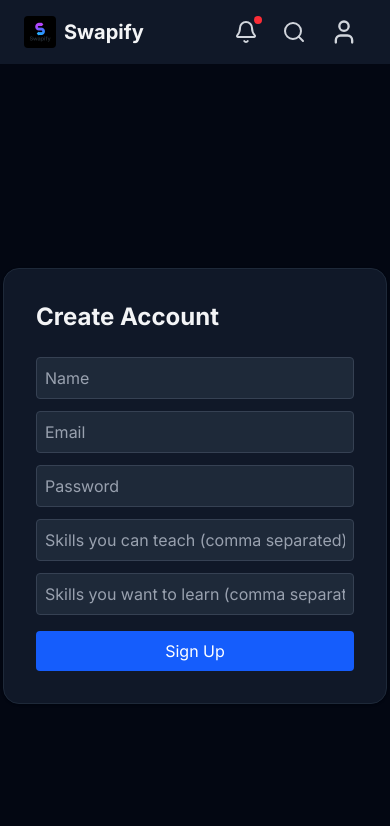
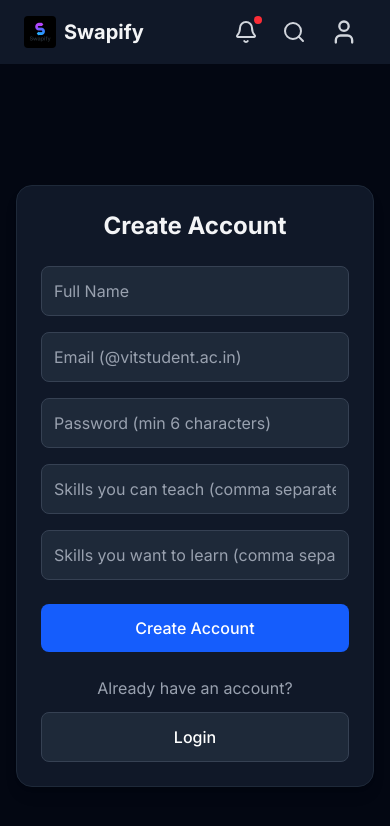
Before and after one commit to ArjunIyyappanav/swapify, a React (Vite) app in the folder frontend/: page /signup in a window 390 px wide. Shown: the top 826 px of the page. Built offline with nearby package versions, Linux system fonts and the light colour scheme; no server answers.

Commit message:
Improved responsiveness and added routing

```diff
--- a/frontend/src/main.jsx
+++ b/frontend/src/main.jsx
@@ -22,7 +22,7 @@ function Root() {
       <Navbar />
       <Routes>
         {/* Default Route */}
-        <Route path="/" element={<Navigate to="/dashboard" replace />} />
+        <Route path="/" element={<Navigate to="/login" replace />} />
         {/* Public Routes */}
         <Route path="/signup" element={<Signup />} />
         <Route path="/login" element={<Login />} />
@@ -93,7 +93,7 @@ function Root() {
           }
         />
         {/* Fallback */}
-        <Route path="*" element={<Navigate to="/dashboard" replace />} />
+        <Route path="*" element={<Navigate to="/login" replace />} />
       </Routes>
     </div>
   );
--- a/frontend/src/pages/Login.jsx
+++ b/frontend/src/pages/Login.jsx
@@ -22,32 +22,45 @@ export default function Login() {
   };
 
   return (
-    <div className="flex items-center justify-center h-screen bg-gray-950 text-gray-100">
+    <div className="flex items-center justify-center min-h-screen bg-gray-950 text-gray-100 p-4">
+      <div className="w-full max-w-md">
         <form
           onSubmit={handleSubmit}
-        className="bg-gray-900 border border-gray-800 p-8 rounded-2xl shadow w-96"
+          className="bg-gray-900 border border-gray-800 p-6 sm:p-8 rounded-2xl shadow-lg"
         >
-        <h1 className="text-2xl font-bold mb-6">Login</h1>
+          <h1 className="text-2xl sm:text-3xl font-bold mb-6 text-center">Login</h1>
           <input
             name="email"
             placeholder="Email"
             onChange={handleChange}
-          className="w-full p-2 mb-3 rounded bg-gray-800 border border-gray-700 placeholder:text-gray-400"
+            className="w-full p-3 mb-4 rounded-lg bg-gray-800 border border-gray-700 placeholder:text-gray-400 focus:border-blue-500 focus:outline-none transition-colors"
           />
           <input
             type="password"
             name="password"
             placeholder="Password"
             onChange={handleChange}
-          className="w-full p-2 mb-4 rounded bg-gray-800 border border-gray-700 placeholder:text-gray-400"
+            className="w-full p-3 mb-6 rounded-lg bg-gray-800 border border-gray-700 placeholder:text-gray-400 focus:border-blue-500 focus:outline-none transition-colors"
           />
           <button
             type="submit"
-          className="w-full bg-blue-600 text-white py-2 rounded hover:bg-blue-700"
+            className="w-full bg-blue-600 text-white py-3 rounded-lg hover:bg-blue-700 transition-colors font-medium"
           >
             Login
           </button>
+
+          <div className="mt-6 text-center">
+            <p className="text-gray-400 mb-3">Don't have an account?</p>
+            <button
+              type="button"
+              onClick={() => navigate('/signup')}
+              className="w-full bg-gray-800 text-white py-3 rounded-lg hover:bg-gray-700 transition-colors font-medium border border-gray-700"
+            >
+              Create Account
+            </button>
+          </div>
         </form>
+      </div>
     </div>
   );
 }
--- a/frontend/src/pages/signup.jsx
+++ b/frontend/src/pages/signup.jsx
@@ -1,8 +1,10 @@
 import { useState } from "react";
+import { useNavigate } from "react-router-dom";
 import axios from "../utils/api";
 
 export default function Signup() {
   const [formData, setFormData] = useState({ name: "", email: "", password: "", skills_offered: "", skills_wanted: "" });
+  const navigate = useNavigate();
 
   const handleChange = e => setFormData({ ...formData, [e.target.name]: e.target.value });
 
@@ -17,7 +19,8 @@ export default function Signup() {
         skills_wanted: formData.skills_wanted.split(",").map(s => s.trim()).filter(Boolean),
       };
       await axios.post("/auth/signup", payload, { withCredentials: true });
-      alert("Signup successful!");
+      alert("Signup successful! Please login to continue.");
+      navigate('/login');
     } catch (err) {
       console.error(err);
       alert("Signup failed");
@@ -25,16 +28,66 @@ export default function Signup() {
   };
 
   return (
-    <div className="flex items-center justify-center h-screen bg-gray-950 text-gray-100">
-      <form onSubmit={handleSubmit} className="bg-gray-900 border border-gray-800 p-8 rounded-2xl shadow w-96">
-        <h1 className="text-2xl font-bold mb-6">Create Account</h1>
-        <input name="name" placeholder="Name" onChange={handleChange} className="w-full p-2 mb-3 rounded bg-gray-800 border border-gray-700 placeholder:text-gray-400" />
-        <input name="email" placeholder="Email" onChange={handleChange} className="w-full p-2 mb-3 rounded bg-gray-800 border border-gray-700 placeholder:text-gray-400" />
-        <input type="password" name="password" placeholder="Password" onChange={handleChange} className="w-full p-2 mb-3 rounded bg-gray-800 border border-gray-700 placeholder:text-gray-400" />
-        <input name="skills_offered" placeholder="Skills you can teach (comma separated)" onChange={handleChange} className="w-full p-2 mb-3 rounded bg-gray-800 border border-gray-700 placeholder:text-gray-400" />
-        <input name="skills_wanted" placeholder="Skills you want to learn (comma separated)" onChange={handleChange} className="w-full p-2 mb-4 rounded bg-gray-800 border border-gray-700 placeholder:text-gray-400" />
-        <button type="submit" className="w-full bg-blue-600 text-white py-2 rounded hover:bg-blue-700">Sign Up</button>
-      </form>
+    <div className="flex items-center justify-center min-h-screen bg-gray-950 text-gray-100 p-4">
+      <div className="w-full max-w-md">
+        <form onSubmit={handleSubmit} className="bg-gray-900 border border-gray-800 p-6 sm:p-8 rounded-2xl shadow-lg">
+          <h1 className="text-2xl sm:text-3xl font-bold mb-6 text-center">Create Account</h1>
+
+          <input
+            name="name"
+            placeholder="Full Name"
+            onChange={handleChange}
+            className="w-full p-3 mb-4 rounded-lg bg-gray-800 border border-gray-700 placeholder:text-gray-400 focus:border-blue-500 focus:outline-none transition-colors"
+          />
+
+          <input
+            name="email"
+            placeholder="Email (@vitstudent.ac.in)"
+            onChange={handleChange}
+            className="w-full p-3 mb-4 rounded-lg bg-gray-800 border border-gray-700 placeholder:text-gray-400 focus:border-blue-500 focus:outline-none transition-colors"
+          />
+
+          <input
+            type="password"
+            name="password"
+            placeholder="Password (min 6 characters)"
+            onChange={handleChange}
+            className="w-full p-3 mb-4 rounded-lg bg-gray-800 border border-gray-700 placeholder:text-gray-400 focus:border-blue-500 focus:outline-none transition-colors"
+          />
+
+          <input
+            name="skills_offered"
+            placeholder="Skills you can teach (comma separated)"
+            onChange={handleChange}
+            className="w-full p-3 mb-4 rounded-lg bg-gray-800 border border-gray-700 placeholder:text-gray-400 focus:border-blue-500 focus:outline-none transition-colors"
+          />
+
+          <input
+            name="skills_wanted"
+            placeholder="Skills you want to learn (comma separated)"
+            onChange={handleChange}
+            className="w-full p-3 mb-6 rounded-lg bg-gray-800 border border-gray-700 placeholder:text-gray-400 focus:border-blue-500 focus:outline-none transition-colors"
+          />
+
+          <button
+            type="submit"
+            className="w-full bg-blue-600 text-white py-3 rounded-lg hover:bg-blue-700 transition-colors font-medium"
+          >
+            Create Account
+          </button>
+
+          <div className="mt-6 text-center">
+            <p className="text-gray-400 mb-3">Already have an account?</p>
+            <button
+              type="button"
+              onClick={() => navigate('/login')}
+              className="w-full bg-gray-800 text-white py-3 rounded-lg hover:bg-gray-700 transition-colors font-medium border border-gray-700"
+            >
+              Login
+            </button>
+          </div>
+        </form>
+      </div>
     </div>
   );
 }
```
Lines whose indentation alone changed are shown as unchanged.
